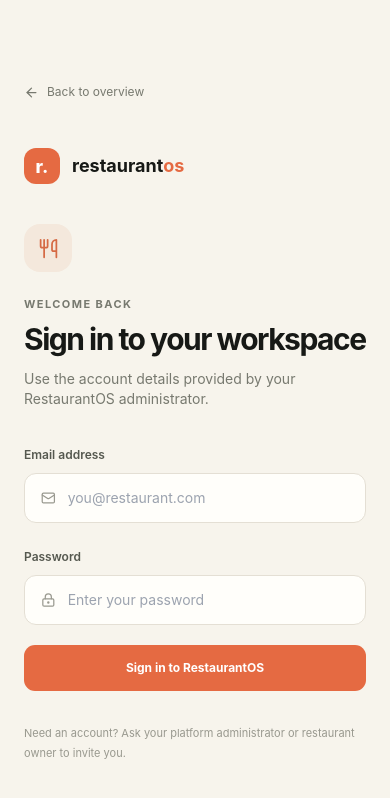
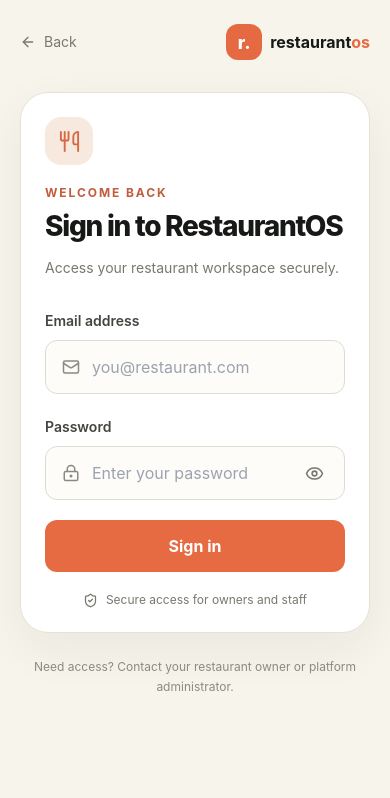
Before and after one commit to rajukumar30/restaurantos-frontend, a Next.js app: page /login in a window 390 px wide. Shown: the top 798 px of the page. Built offline with nearby package versions, Linux system fonts and the light colour scheme; no server answers.

Commit message:
feat(login): redesign responsive sign-in with compact mobile card and password visibility

```diff
--- a/src/app/login/page.tsx
+++ b/src/app/login/page.tsx
@@ -1,12 +1,12 @@
 "use client";
 
 import { FormEvent, useEffect, useState } from "react";
-import { ArrowLeft, LockKeyhole, Mail, Utensils } from "lucide-react";
+import { ArrowLeft, LockKeyhole, Mail, Utensils, Eye, EyeOff, ShieldCheck } from "lucide-react";
 import Link from "next/link";
 import { useRouter } from "next/navigation";
 import {membershipRoles,staffRole,roleHome} from "../staff/role-routes";
 
-const API = process.env.NEXT_PUBLIC_API_BASE_URL ?? "http://localhost:8080";
+const API = process.env.NEXT_PUBLIC_API_BASE_URL ?? "https://restaurantos-backend-kz2r.onrender.com";
 
 export default function LoginPage() {
   const router = useRouter();
@@ -14,6 +14,7 @@ export default function LoginPage() {
   const [password, setPassword] = useState("");
   const [error, setError] = useState("");
   const [loading, setLoading] = useState(false);
+  const [showPassword,setShowPassword] = useState(false);
 
   // Best-effort warm-up for the free Render instance while credentials are entered.
   useEffect(() => {
@@ -76,25 +77,32 @@ export default function LoginPage() {
     }
   }
 
-  return <main className="min-h-screen grid lg:grid-cols-[1.05fr_.95fr] bg-[#f7f4ec]">
+  return <main className="min-h-screen bg-[#f7f4ec] lg:grid lg:grid-cols-[1fr_1fr]">
     <section className="hidden lg:flex flex-col justify-between bg-[#171916] text-[#f7f4ec] p-12 xl:p-16">
-      <div className="flex items-center gap-3"><div className="brand-mark">r.</div><div className="text-xl font-bold tracking-tight">restaurant<span className="text-[#E56A42]">os</span></div></div>
-      <div className="max-w-lg"><div className="text-xs uppercase tracking-[.2em] text-[#a5aa9f] mb-5">The restaurant workspace</div><h1 className="text-5xl xl:text-6xl font-bold tracking-[-.06em] leading-[1.05]">A calmer way to run your restaurant<span className="text-[#E56A42]">.</span></h1><p className="text-[#b9bcb2] leading-7 mt-6 max-w-md">Orders, tables, kitchen and your business insights — together in one thoughtful workspace.</p></div>
-      <p className="text-xs text-[#777b70]">RestaurantOS · Built for the rhythm of restaurants.</p>
+      <div className="flex items-center gap-3"><div className="brand-mark">r.</div><div className="text-xl font-bold">restaurant<span className="text-[#E56A42]">os</span></div></div>
+      <div className="max-w-lg"><div className="text-xs uppercase tracking-[.2em] text-[#a5aa9f] mb-5">One connected workspace</div><h1 className="text-5xl xl:text-6xl font-bold tracking-[-.06em] leading-[1.05]">Run every service with confidence<span className="text-[#E56A42]">.</span></h1><p className="text-[#b9bcb2] leading-7 mt-6 max-w-md">Orders, kitchen, tables and insights — everything your restaurant team needs, together.</p></div>
+      <p className="text-xs text-[#a5aa9f]">RestaurantOS · Restaurant operations, simplified.</p>
     </section>
-    <section className="flex items-center justify-center p-6 sm:p-10">
-      <div className="w-full max-w-md">
-        <Link href="/" className="inline-flex items-center gap-2 text-xs text-[#77796f] hover:text-[#171916] mb-12"><ArrowLeft size={15}/> Back to overview</Link>
-        <div className="lg:hidden flex items-center gap-3 mb-10"><div className="brand-mark">r.</div><div className="text-lg font-bold">restaurant<span className="text-[#E56A42]">os</span></div></div>
-        <div className="h-12 w-12 rounded-2xl bg-[#f4e8dc] text-[#d56a45] grid place-items-center mb-6"><Utensils size={21}/></div>
-        <div className="eyebrow">Welcome back</div><h2 className="text-3xl font-bold tracking-[-.05em] mt-2">Sign in to your workspace</h2><p className="text-sm text-[#77796f] mt-3 mb-8">Use the account details provided by your RestaurantOS administrator.</p>
-        <form onSubmit={submit} className="space-y-5">
-          <label className="block"><span className="text-xs font-semibold text-[#55584f]">Email address</span><span className="mt-2 flex items-center gap-3 rounded-xl border border-[#e4dfd4] bg-[#fffefa] px-4"><Mail size={16} className="text-[#99998f]"/><input type="email" required autoComplete="email" value={email} onChange={e=>setEmail(e.target.value)} placeholder="you@restaurant.com" className="w-full bg-transparent py-3.5 text-sm outline-none"/></span></label>
-          <label className="block"><span className="text-xs font-semibold text-[#55584f]">Password</span><span className="mt-2 flex items-center gap-3 rounded-xl border border-[#e4dfd4] bg-[#fffefa] px-4"><LockKeyhole size={16} className="text-[#99998f]"/><input type="password" required autoComplete="current-password" value={password} onChange={e=>setPassword(e.target.value)} placeholder="Enter your password" className="w-full bg-transparent py-3.5 text-sm outline-none"/></span></label>
-          {error && <p role="alert" className="rounded-xl bg-[#fbede7] px-4 py-3 text-xs text-[#a7442a]">{error}</p>}
-          <button disabled={loading} className="primary-button w-full !py-3.5 disabled:opacity-60">{loading ? "Signing in…" : "Sign in to RestaurantOS"}</button>
-        </form>
-        <p className="text-[11px] text-[#99998f] mt-8 leading-5">Need an account? Ask your platform administrator or restaurant owner to invite you.</p>
+    <section className="flex min-h-screen lg:min-h-0 flex-col px-5 py-6 sm:px-10 sm:py-10">
+      <div className="mx-auto w-full max-w-md">
+        <div className="flex items-center justify-between gap-3 mb-8 lg:mb-14">
+          <Link href="/" className="inline-flex items-center gap-2 text-sm text-[#77796f] hover:text-[#171916]"><ArrowLeft size={16}/> Back</Link>
+          <div className="lg:hidden flex items-center gap-2"><div className="brand-mark !h-9 !w-9 !rounded-xl">r.</div><span className="text-base font-bold">restaurant<span className="text-[#E56A42]">os</span></span></div>
+        </div>
+        <div className="rounded-[28px] border border-[#e8e1d5] bg-white p-6 shadow-[0_16px_50px_rgba(40,36,26,0.06)] sm:p-9">
+          <div className="mb-5 inline-flex h-12 w-12 items-center justify-center rounded-2xl bg-[#f8e9df] text-[#d56a45]"><Utensils size={23}/></div>
+          <div className="text-xs font-bold uppercase tracking-[.16em] text-[#c15d3c]">Welcome back</div>
+          <h1 className="mt-2 text-[28px] leading-tight sm:text-3xl font-extrabold tracking-[-.045em] text-[#171916]">Sign in to RestaurantOS</h1>
+          <p className="mt-3 mb-7 text-sm leading-6 text-[#77796f]">Access your restaurant workspace securely.</p>
+          <form onSubmit={submit} className="space-y-5">
+            <label className="block"><span className="text-sm font-semibold text-[#42463e]">Email address</span><span className="mt-2 flex items-center gap-3 rounded-xl border border-[#dedbd3] bg-[#fdfcf9] px-4 focus-within:border-[#d56a45] focus-within:ring-2 focus-within:ring-[#f7e2d8]"><Mail size={18} className="shrink-0 text-[#878b80]"/><input type="email" required autoComplete="email" value={email} onChange={e=>setEmail(e.target.value)} placeholder="you@restaurant.com" className="min-w-0 w-full bg-transparent py-3.5 text-base outline-none"/></span></label>
+            <label className="block"><span className="text-sm font-semibold text-[#42463e]">Password</span><span className="mt-2 flex items-center gap-3 rounded-xl border border-[#dedbd3] bg-[#fdfcf9] px-4 focus-within:border-[#d56a45] focus-within:ring-2 focus-within:ring-[#f7e2d8]"><LockKeyhole size={18} className="shrink-0 text-[#878b80]"/><input type={showPassword?"text":"password"} required autoComplete="current-password" value={password} onChange={e=>setPassword(e.target.value)} placeholder="Enter your password" className="min-w-0 w-full bg-transparent py-3.5 text-base outline-none"/><button type="button" aria-label={showPassword?"Hide password":"Show password"} onClick={()=>setShowPassword(v=>!v)} className="shrink-0 p-1 text-[#77796f] hover:text-[#171916]">{showPassword?<EyeOff size={19}/>:<Eye size={19}/>}</button></span></label>
+            {error && <p role="alert" className="rounded-xl bg-[#fbede7] px-4 py-3 text-sm text-[#a7442a]">{error}</p>}
+            <button disabled={loading} className="w-full rounded-xl bg-[#e66b43] px-5 py-3.5 text-base font-bold text-white transition hover:bg-[#ce5833] disabled:cursor-wait disabled:opacity-65">{loading?"Signing in…":"Sign in"}</button>
+          </form>
+          <p className="mt-5 flex items-center justify-center gap-2 text-xs text-[#77796f]"><ShieldCheck size={15}/> Secure access for owners and staff</p>
+        </div>
+        <p className="mt-6 text-center text-xs leading-5 text-[#898c82]">Need access? Contact your restaurant owner or platform administrator.</p>
       </div>
     </section>
   </main>;
```
